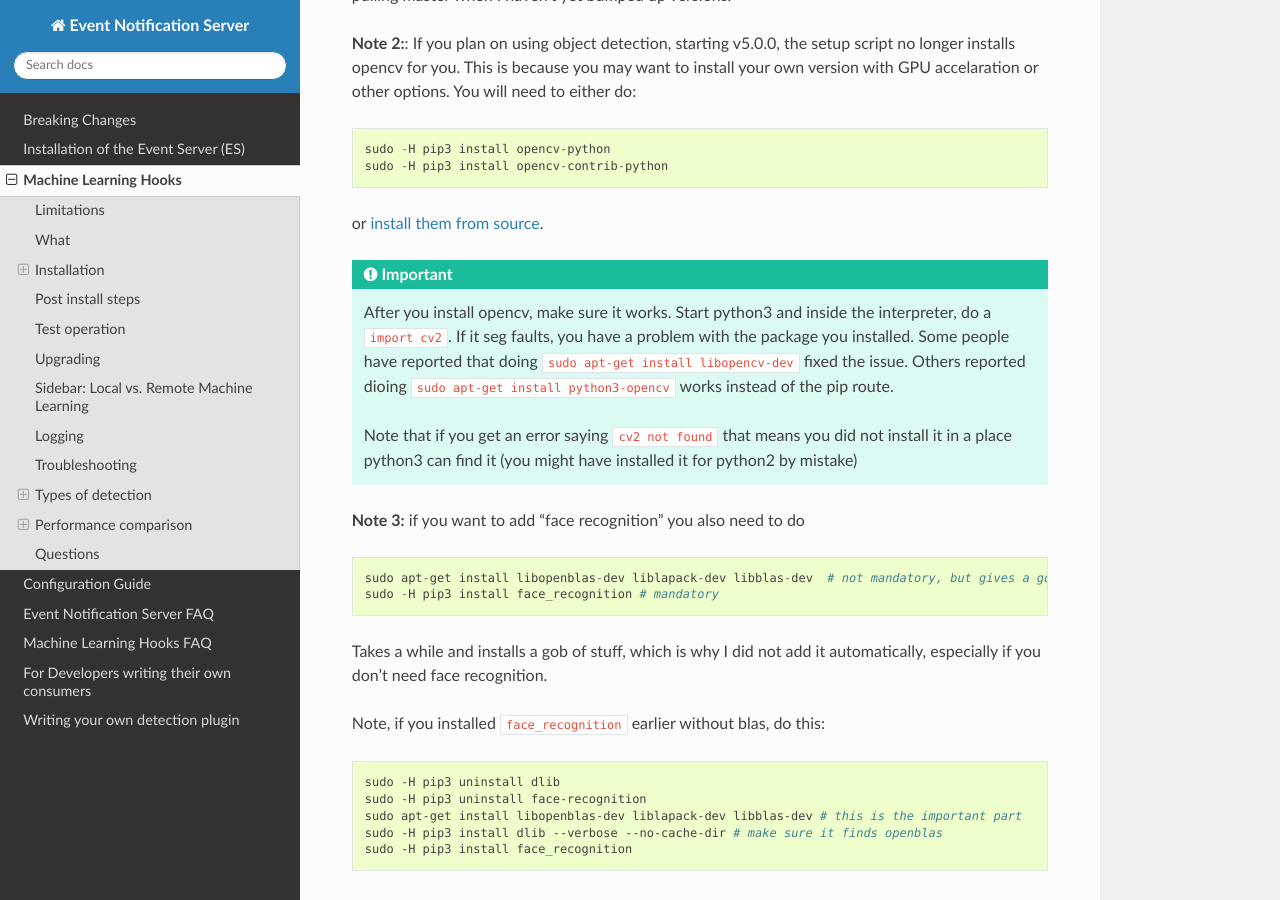
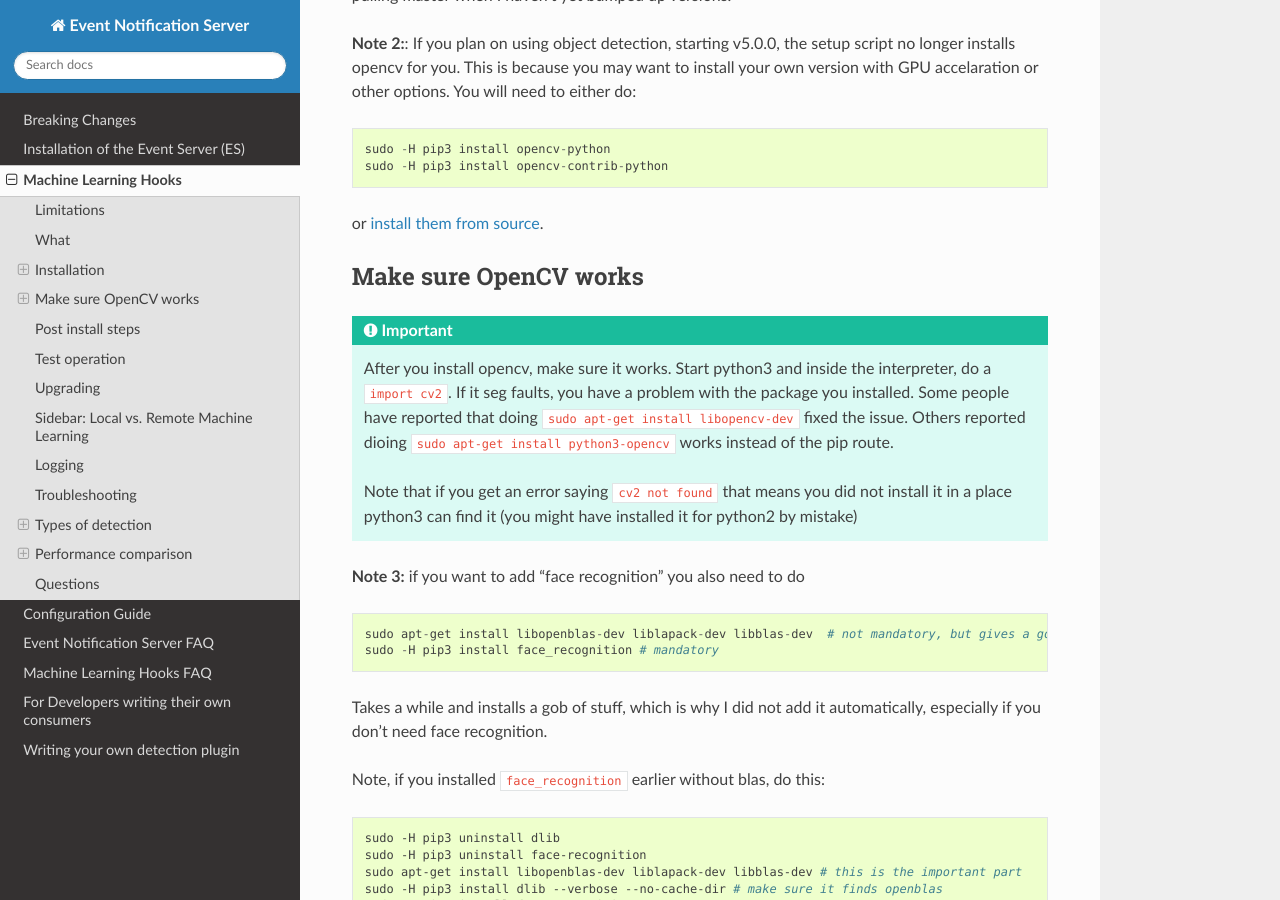
Before and after one commit to ZoneMinder/zmeventnotification, a Sphinx documentation site: the page built from docs/guides/hooks.rst, in a window 1280 px wide and 900 px high, scrolled down 1395 px. Built offline with Sphinx 7.4.7 and the Read the Docs theme 2.0.0, drawn with Linux system fonts in a browser that asks for light colours.

Commit message:
add header

```diff
--- a/docs/guides/hooks.rst
+++ b/docs/guides/hooks.rst
@@ -71,7 +71,10 @@ Option 1: Automatic install
 
 or `install them from source <https://docs.opencv.org/master/d7/d9f/tutorial_linux_install.html>`__.
 
-.. _opencv_seg_fault::
+.. _opencv_seg_fault:
+
+Make sure OpenCV works
+~~~~~~~~~~~~~~~~~~~~~~~~~~
 
 .. important::
 
```
